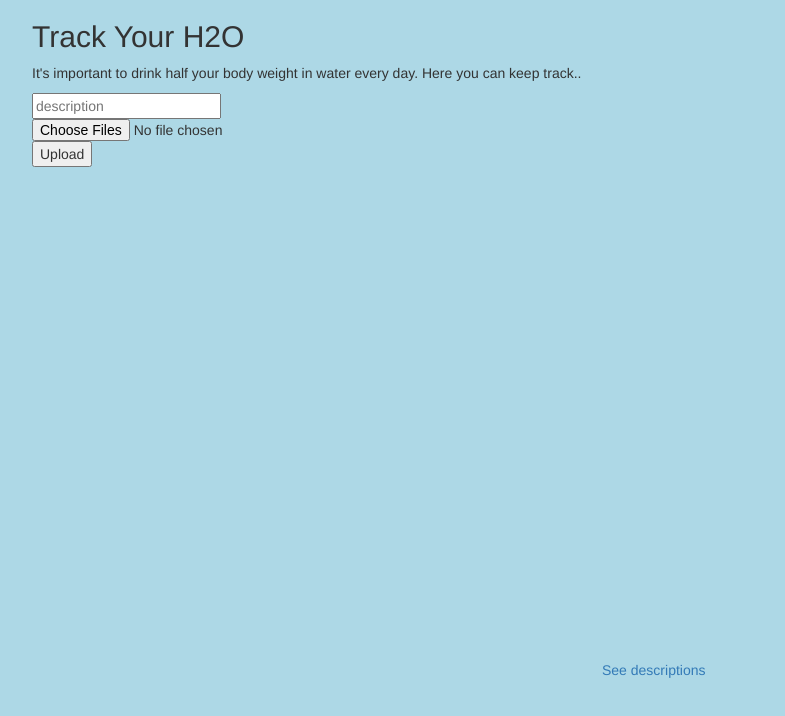
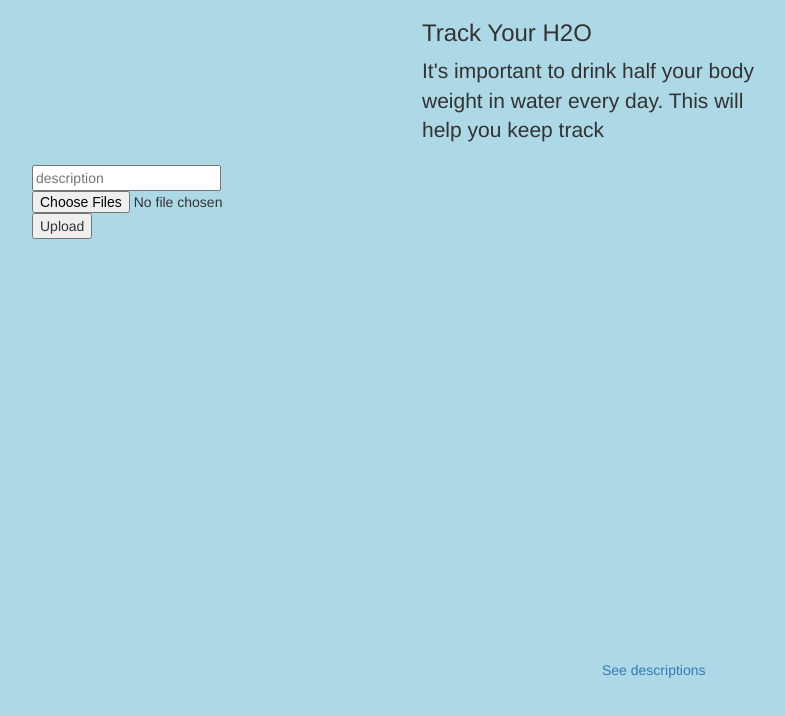
Before and after one commit to davethemaker/dailyWaterTracker, a website: page uploadForm.html in a window 1280 px wide. Shown: the whole page, without its empty margins (38-823 px from the left). Drawn offline with nearby package versions, Linux system fonts and the light colour scheme.

Commit message:
add grid styling for spacing uploadForm

```diff
--- a/uploadForm.html
+++ b/uploadForm.html
@@ -16,8 +16,23 @@
 </head>
 <body>
   <div class="container">
-      <h2>Track Your H2O</h2>
-      <p>It's important to drink half your body weight in water every day. Here you can keep track.. </p>
+    <div class="row">
+      <div class="col-xs-4"></div>
+      <div class="col-xs-4">
+        <h3>Track Your H2O</h3>
+      </div>
+      <div class="col-xs-4"></div>
+    </div>
+
+    <div class="row">
+      <div class="col-xs-4"></div>
+      <div class="col-xs-4">
+         <p class="lead">It's important to drink half your body weight in water every day. This will help you keep track</p>
+      </div>
+      <div class="col-xs-4"></div>
+    </div>
+
+
       <form action="/upload" method="post" enctype="multipart/form-data">
           <input type="text" name="description" placeholder="description">
           <input type="file" name="upload" multiple="multiple">
```
